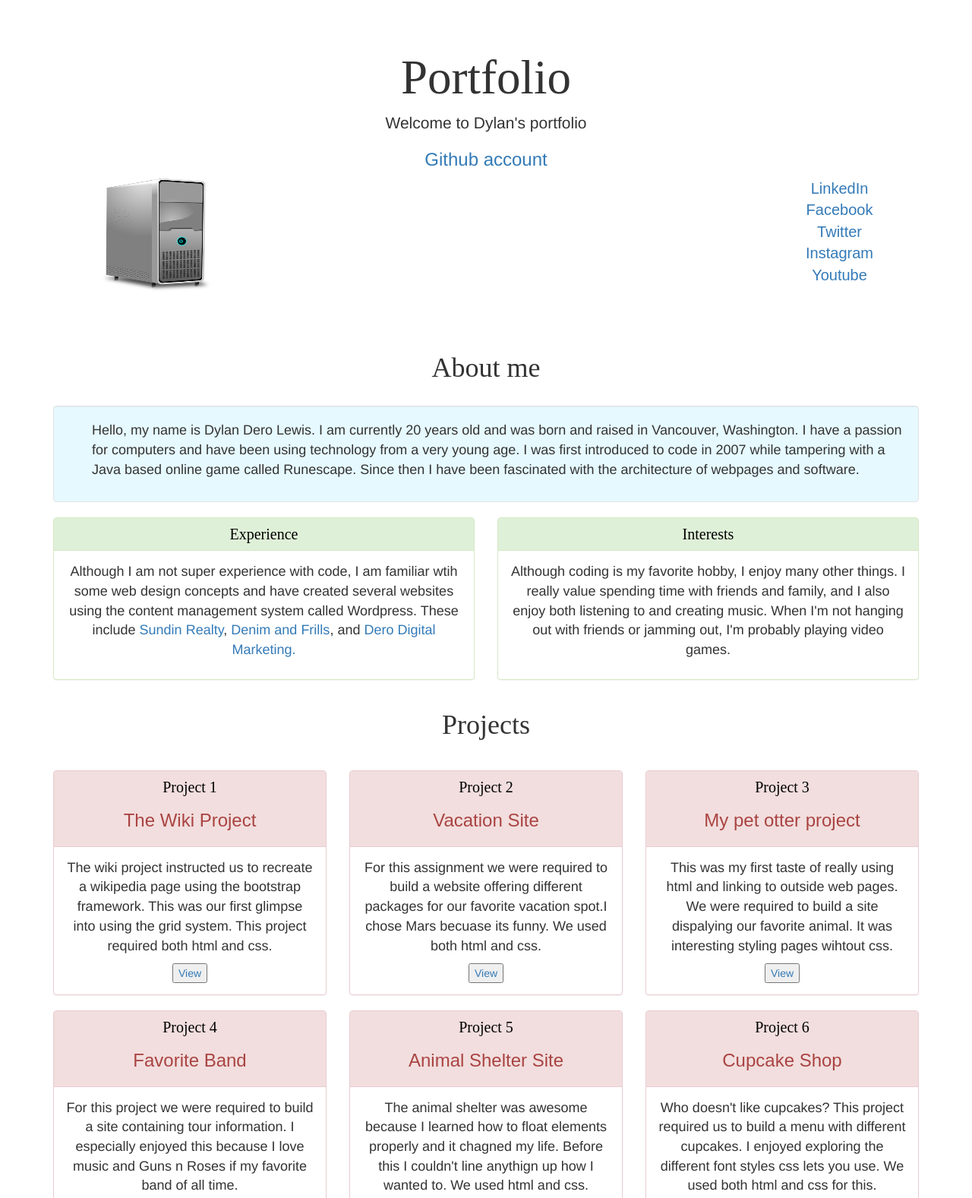
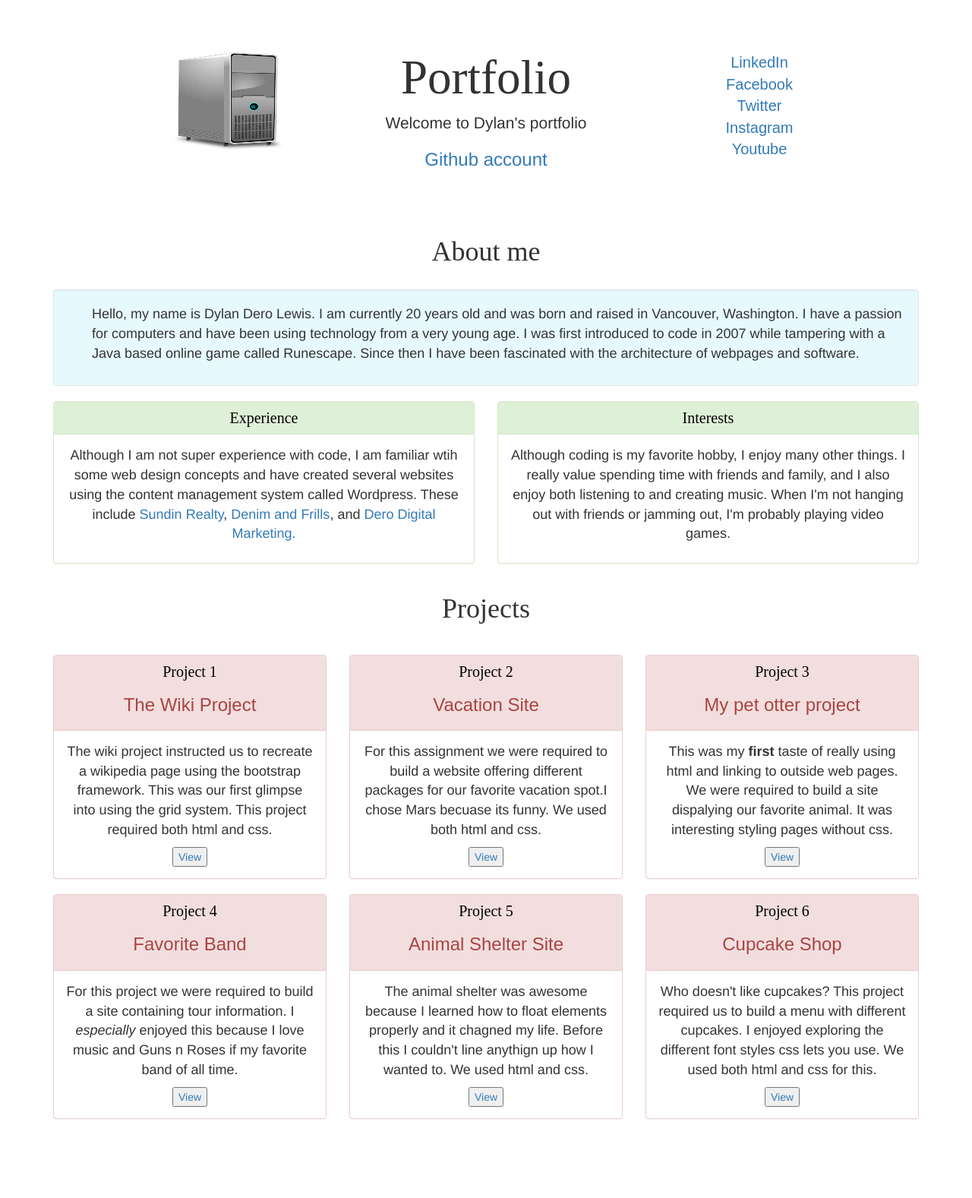
Before and after one commit to dyldlewis/portfolio, a plain HTML site: page index.html in a window 1280 px wide. Shown: the top 1577 px of the page at 76% size. After the commit the page ends 1493 px from the top, so only its background shows below. Drawn offline with Linux system fonts and the light colour scheme.

Commit message:
fix alignment issue inside jumbotron by adding columns, add inline styling to project descriptions

```diff
--- a/css/styles.css
+++ b/css/styles.css
@@ -27,7 +27,8 @@
 img{
   width: 150px;
   height: 150px;
-  float: left;
+  padding-top: 20px;
+  /*float: left;*/
 }
 
 .jumbotron {
@@ -54,11 +55,12 @@ img{
 }
 
 .jumbotron ul{
-  float: right;
+  /*float: right;*/
   list-style-type: none;
   font-family: sans-serif;
   font-size: 20px;
   color: black;
+  padding-top: 20px;
 }
 
 h1 {
--- a/index.html
+++ b/index.html
@@ -8,9 +8,15 @@
   <body>
     <div class="container">
       <div class="jumbotron">
+        <div class="col-md-4">
+          <img src="img/comp.png" alt="computer">
+        </div>
+        <div class="col-md-4">
           <h1>Portfolio</h1>
           <p>Welcome to Dylan's portfolio</p>
           <h3><a href="https://github.com/dyldlewis">Github account</a></h3>
+        </div>
+        <div class="col-md-4">
           <ul>
             <li><a href="#">LinkedIn</a></li>
             <li><a href="#">Facebook</a></li>
@@ -18,7 +24,7 @@
             <li><a href="#">Instagram</a></li>
             <li><a href="#">Youtube</a></li>
           </ul>
-        <img src="img/comp.png" alt="computer">
+        </div>
       </div>
       <h1 id="dyl">About me</h1>
       <div class="well">
@@ -80,7 +86,7 @@
               <h3>My pet otter project</h3>
             </div>
             <div class="panel-body">
-              <p>This was my first taste of really using html and linking to outside web pages. We were required to build a site dispalying our favorite animal. It was interesting styling pages wihtout css.</p>
+              <p>This was my <strong>first</strong> taste of really using html and linking to outside web pages. We were required to build a site dispalying our favorite animal. It was interesting styling pages without css.</p>
               <a href="https://github.com/dyldlewis/my-pet-otter"><button type="button">View</button></a>
             </div>
           </div>
@@ -94,7 +100,7 @@
               <h3>Favorite Band</h3>
             </div>
             <div class="panel-body">
-              <p>For this project we were required to build a site containing tour information. I especially enjoyed this because I love music and Guns n Roses if my favorite band of all time.</p>
+              <p>For this project we were required to build a site containing tour information. I <em>especially</em> enjoyed this because I love music and Guns n Roses if my favorite band of all time.</p>
               <a href="https://github.com/dyldlewis/gnr"><button type="button">View</button></a>
             </div>
           </div>
```
Lines whose indentation alone changed are shown as unchanged.
